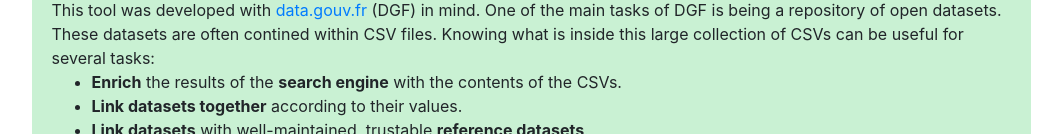
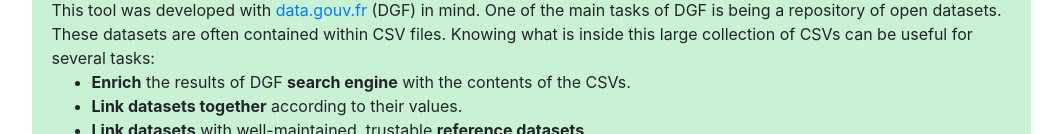
Before and after one commit to etalab/csv_detective_api, a React (Create React App) app in the folder ui/: page / in a window 1280 px wide. Both pictures are taken after a click on the element "About". Shown: the part 666-800 px from the top of the page, without its empty margins (109-1171 px from the left). Built offline with nearby package versions, Linux system fonts and the light colour scheme.

Commit message:
Improved README

```diff
--- a/ui/src/App.js
+++ b/ui/src/App.js
@@ -343,9 +343,9 @@ class App extends Component {
           </Row>
             <Row>
             <Col><h5>Why?</h5>
-            This tool was developed  with <a href="https://www.data.gouv.fr" target="_blank" rel="noopener noreferrer">data.gouv.fr</a> (DGF) in mind. One of the main tasks of DGF is being a repository of open datasets. These datasets are often contined within CSV files. Knowing what is inside this large collection of CSVs can be useful for several tasks:
+            This tool was developed  with <a href="https://www.data.gouv.fr" target="_blank" rel="noopener noreferrer">data.gouv.fr</a> (DGF) in mind. One of the main tasks of DGF is being a repository of open datasets. These datasets are often contained within CSV files. Knowing what is inside this large collection of CSVs can be useful for several tasks:
             <ul>
-              <li><b>Enrich</b> the results of the <b>search engine</b> with the contents of the CSVs.</li>
+              <li><b>Enrich</b> the results of DGF <b>search engine</b> with the contents of the CSVs.</li>
               <li><b>Link datasets together</b> according to their values.</li>
               <li><b>Link datasets</b> with well-maintained, trustable <b>reference datasets</b>.</li>
               <li><b>Group datasets together</b> according to their general topic.</li>
@@ -354,7 +354,7 @@ class App extends Component {
             </Row>
             <Row>
             <Col><h5>How?</h5>
-            The UI has two modes of functioning: you can enter a DGF resource ID and clicking the button or you can load a CSV file by clicking in the corresponding area. The process in both cases will start automatically.
+            The UI has two modes of functioning: you can enter a DGF resource ID and click the button below or you can load a CSV file by clicking in the corresponding area. The process in both cases will start automatically.
             Behind the scenes, CSV Detective has two strategies to detect a column type:
             <ol>
               <li><b>Rules + References</b>: using regular expressions and also comparing the values with reference data (e.g., if the value <i>69007</i> appears in a list of postal codes, then it is a postal code.</li>
```
Also changed, not shown: 1 other file (tests, documents, lock files or other folders).
